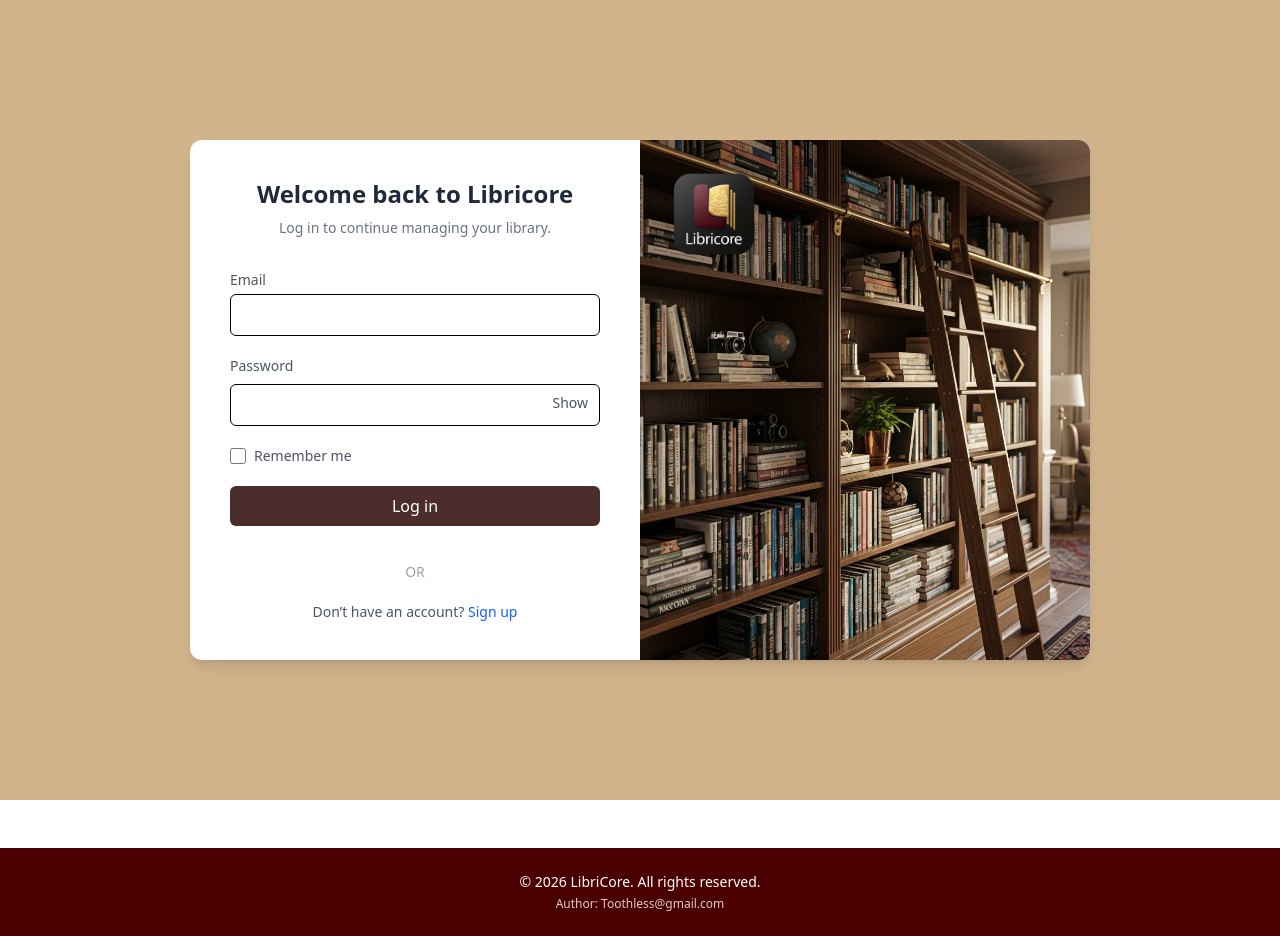
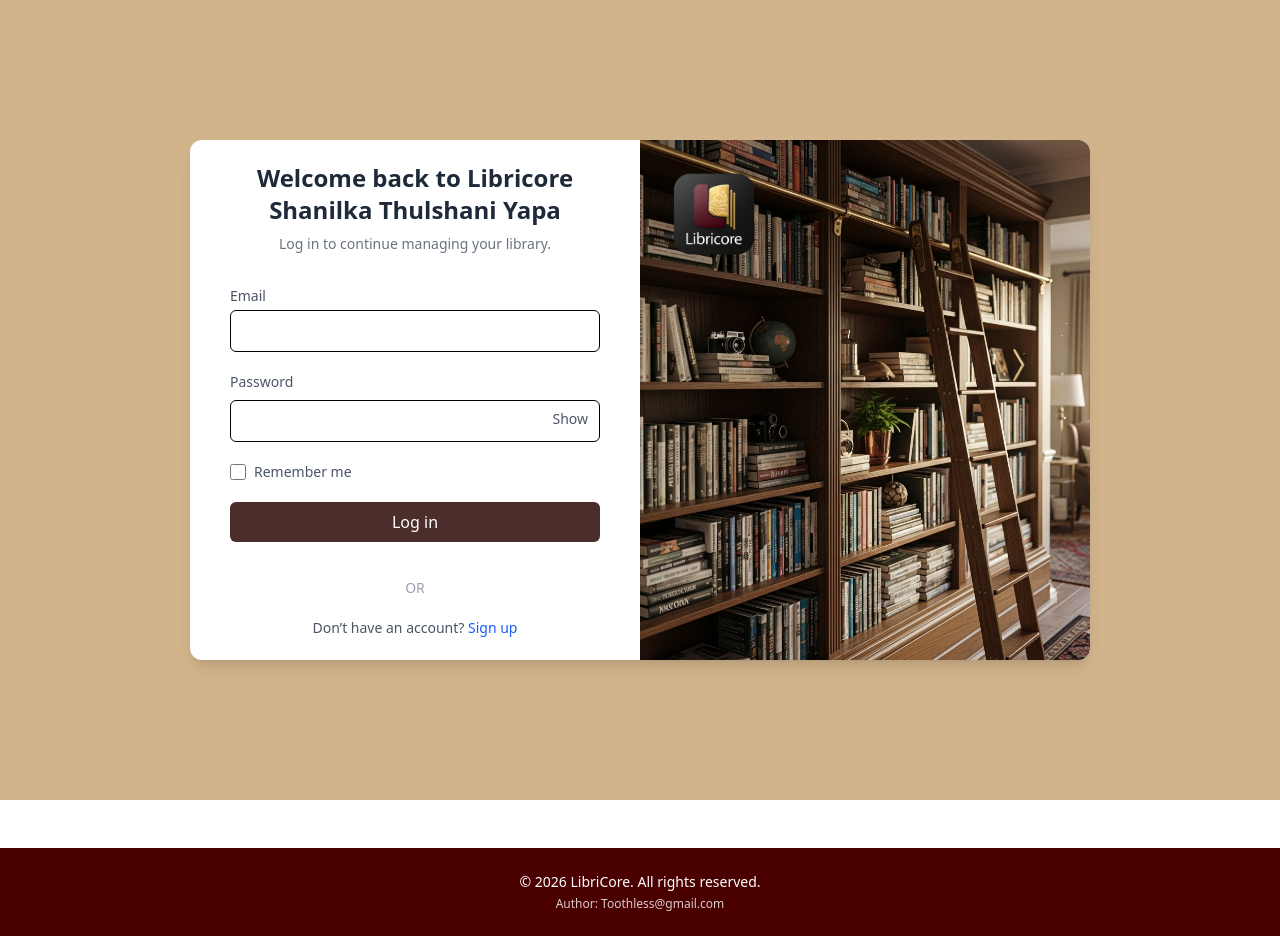
Before and after one commit to Shanilka-Yapa/Libricore, a React (Vite) app in the folder frontend/: page / in a window 1280 px wide. Built offline with nearby package versions, Linux system fonts and the light colour scheme; no server answers.

Commit message:
frontend Change

```diff
--- a/frontend/src/Components/login.jsx
+++ b/frontend/src/Components/login.jsx
@@ -69,7 +69,7 @@
         {/* Left Side - Form */}
         <div className="w-1/2 flex flex-col justify-center px-10">
           <h2 className="text-2xl font-bold text-center mb-2 text-gray-800">
-            Welcome back to Libricore
+            Welcome back to Libricore Shanilka Thulshani Yapa
           </h2>
           <p className="text-sm text-gray-500 text-center mb-8">
             Log in to continue managing your library.
```
